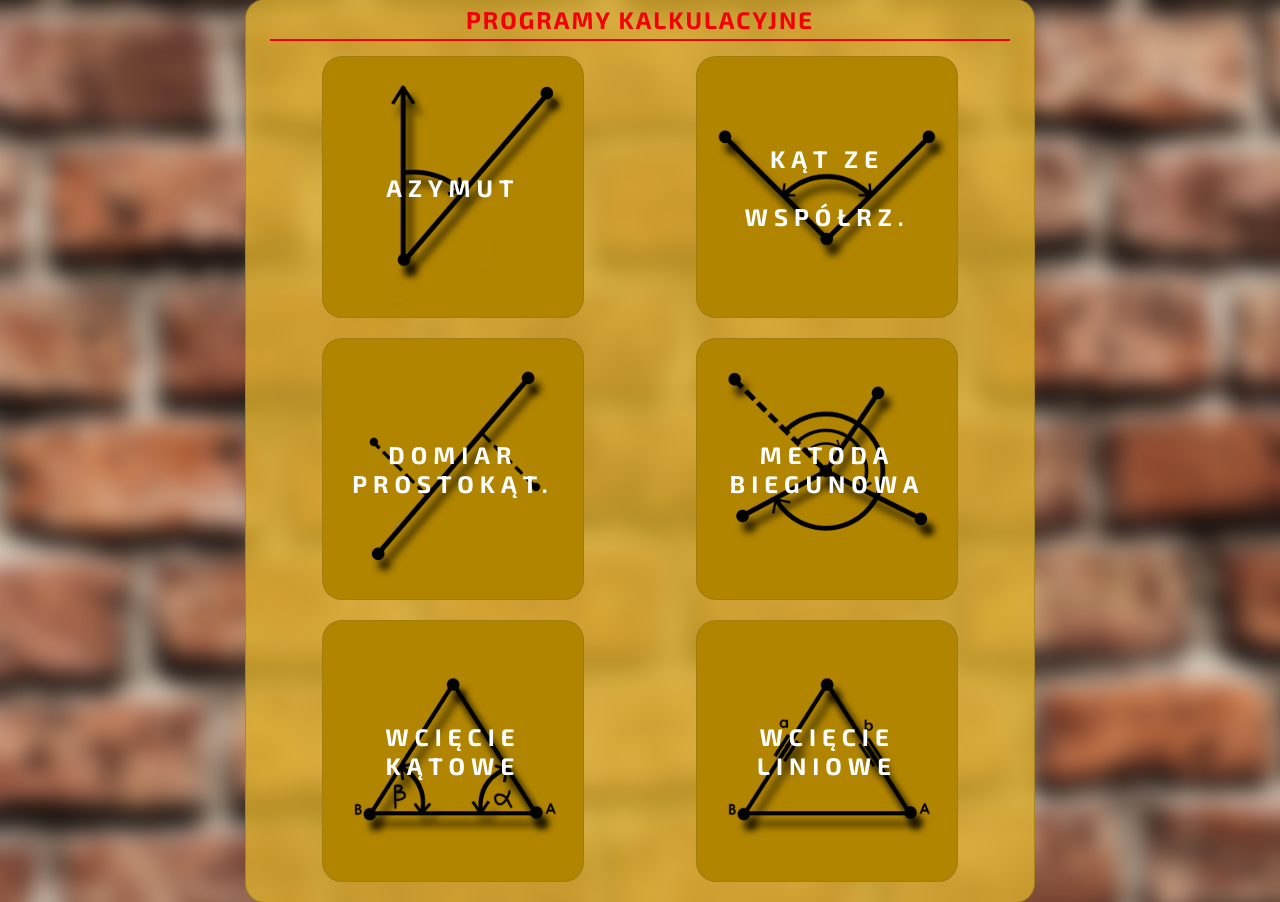
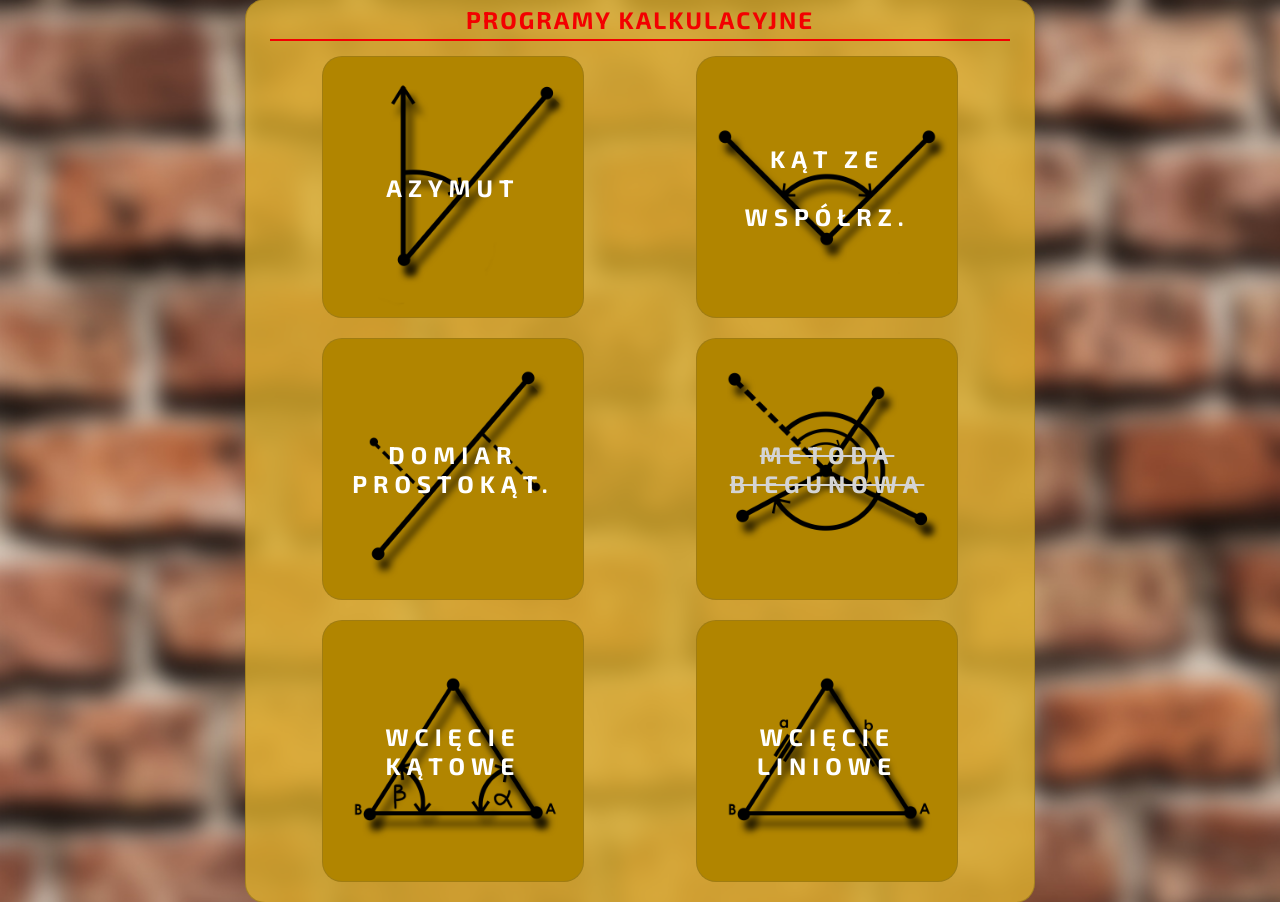
Before and after one commit to dudurol6/p-geo, a PHP site: page /main_files/strona-glowna.php in a window 1280 px wide. Shown: the part 325-1227 px from the top of the page. Run offline with PHP 8.4, Linux system fonts and the light colour scheme.

Commit message:
temporary disable 'biegunowa'

```diff
--- a/main_files/kalkulator-biegunowa.php
+++ b/main_files/kalkulator-biegunowa.php
@@ -13,7 +13,7 @@
     <div class="main-welcome-text">Kalkulator punkt metodą biegunową</div>
     <a class="post-a" href="strona-glowna.php" style="margin-bottom: 20px; margin-top: -20px"><div class="main-elem column border post-item">Powróć do wszystkich</div></a>
     <div class="main-box">
-
+        <!--
         <div class="box main-elem column bg border">
 
             <div class="main-elem border post-item" style="background-color: #c2873f;"><div style="color: #8fe835;margin-right: 10px;">100.00</div><div style="color: #fa4141;margin-left: 10px;"><strike>100,00</strike></div></div>
@@ -43,7 +43,8 @@
             <div id="result"></div>
 
         </div>
-
+    -->
+    Chwilowo niedostępne
     </div>
 
 </main>
--- a/main_files/strona-glowna.php
+++ b/main_files/strona-glowna.php
@@ -26,8 +26,8 @@
                 <a class="main-a" href="kalkulator-domiar.php">
                     <div class="main-elem column border calculation-apps-images" id="orthogonalmethod">Domiar prostokąt.</div>
                 </a>
-                <a class="main-a" href="kalkulator-biegunowa.php">
-                    <div class="main-elem column border calculation-apps-images" id="polarmethod">Metoda biegunowa</div>
+                <a class="main-a" href="#">
+                    <div class="main-elem column border calculation-apps-images" id="polarmethod"><span style="color: #d4d4d4;"><strike>Metoda biegunowa</strike></span></div>
                 </a>
                 <a class="main-a" href="kalkulator-wcieciekatowe.php">
                     <div class="main-elem column border calculation-apps-images" id="angularindentation">Wcięcie kątowe</div>
```
